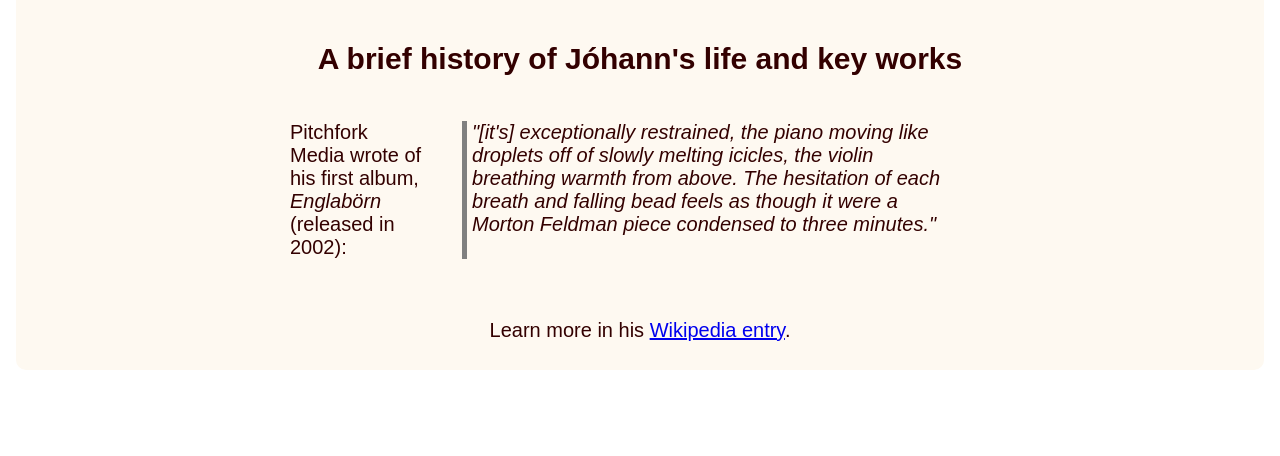
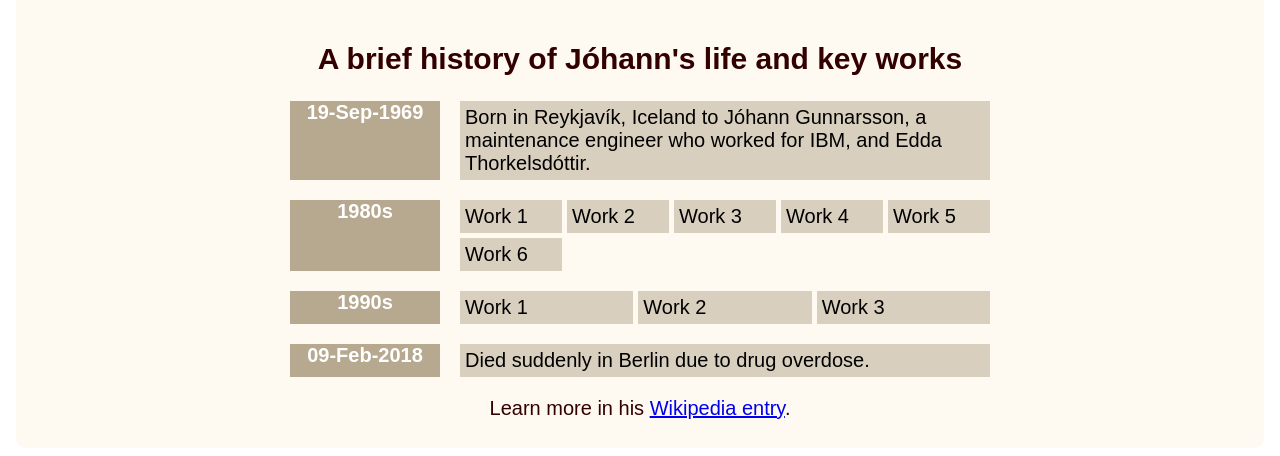
Before and after one commit to lightmotive/fcc-tribute-page, a plain HTML site: page index.html in a window 1280 px wide. Shown: the part 1264-1720 px from the top of the page. Before the commit the page ends 1642 px from the top, so only its background shows below. Drawn offline with Linux system fonts and the light colour scheme.

Commit message:
Add life and key works structure
* Grid for label and events

```diff
--- a/index.html
+++ b/index.html
@@ -37,13 +37,48 @@
         </figure>
 
         <h2>A brief history of Jóhann's life and key works</h2>
-        <div class="information artistic-works-overview">
+        <!-- A front-end framework like React linked to a history database would be useful here! Future projects... :-) -->
+        <div class="history-container">
+            <div class="history-container-row">
+                <div class="history-label"><time datetime="1969-07-09">19-Sep-1969</time></div>
+                <div class="history-events">
+                    <div>Born in Reykjavík, Iceland to Jóhann Gunnarsson, a maintenance engineer who worked for IBM, and
+                        Edda Thorkelsdóttir.</div>
+                </div>
+            </div>
+            <div class="history-container-row">
+                <div class="history-label"><time datetime="1980">1980s</time></div>
+                <div class="history-events">
+                    <div>Work 1</div>
+                    <div>Work 2</div>
+                    <div>Work 3</div>
+                    <div>Work 4</div>
+                    <div>Work 5</div>
+                    <div>Work 6</div>
+                </div>
+            </div>
+            <div class="history-container-row">
+                <div class="history-label"><time datetime="1990">1990s</time></div>
+                <div class="history-events">
+                    <div>Work 1</div>
+                    <div>Work 2</div>
+                    <div>Work 3</div>
+                </div>
+            </div>
+            <div class="history-container-row">
+                <div class="history-label"><time datetime="2018-02-09">09-Feb-2018</time></div>
+                <div class="history-events">
+                    <div>Died suddenly in Berlin due to drug overdose.</div>
+                </div>
+            </div>
+        </div>
+        <!-- <div class="information">
             <p>Pitchfork Media wrote of his first album, <em>Englabörn</em> (released in <time
                     datetime="2002">2002</time>):</p>
             <blockquote>"[it's] exceptionally restrained, the piano moving like droplets off of slowly melting
                 icicles, the violin breathing warmth from above. The hesitation of each breath and falling bead feels as
                 though it were a Morton Feldman piece condensed to three minutes."</blockquote>
-        </div>
+        </div> -->
 
         <p>Learn more in his <a id="tribute-link" href="https://en.wikipedia.org/wiki/J%C3%B3hann_J%C3%B3hannsson"
                 target="_blank">Wikipedia entry</a>.</p>
--- a/style.css
+++ b/style.css
@@ -1,8 +1,65 @@
+/* CSS - Cascading Style Sheet */
+
+/* Palette color codes */
+
+/* Palette URL: http://paletton.com/#uid=10P0u0k1EvS00++0qL43Gr76PmW */
+
+/* Feel free to copy&paste color codes to your application */
+
+/*
+.color-primary-0 {
+    color: #FEF9F1
+}
+
+.color-primary-1 {
+    color: #FFFFFF
+}
+
+.color-primary-2 {
+    color: #FFFEFC
+}
+
+.color-primary-3 {
+    color: #D8CFBF
+}
+
+.color-primary-4 {
+    color: #B7A890
+}
+
+.rgba-primary-0 {
+    color: rgba(254, 249, 241, 1)
+}
+
+.rgba-primary-1 {
+    color: rgba(255, 255, 255, 1)
+}
+
+.rgba-primary-2 {
+    color: rgba(255, 254, 252, 1)
+}
+
+.rgba-primary-3 {
+    color: rgba(216, 207, 191, 1)
+}
+
+.rgba-primary-4 {
+    color: rgba(183, 168, 144, 1)
+} */
+
+/* Generated by Paletton.com © 2002-2014 */
+
+/* http://paletton.com */
+
 :root {
     --content-relative-width: 90vw;
     --content-max-width: 700px;
     --main-background-color: hsl(36, 83%, 97%);
     --main-text-color: hsl(360, 100%, 10%);
+    --highlight-background-color: #B7A890;
+    --highlight-text-color: white;
+    --history-event-background-color: #D8CFBF;
+    --history-event-text-color: black;
 }
 
 html {
@@ -31,7 +88,7 @@ body {
     padding: 1vmin;
 }
 
-.main-content > * {
+.main-content>* {
     width: var(--content-relative-width);
     max-width: var(--content-max-width);
 }
@@ -99,13 +156,49 @@ blockquote {
     border-left: thick solid grey;
 }
 
-.artistic-works-overview {
-    display: flex;
+.history-container {
+    display: grid;
+    grid-template-columns: 1fr;
+    grid-gap: 20px;
 }
 
-@media (max-width: 800px) {
-    /* .main-content .flex-item {
-        padding-left: 2%;
-        padding-right: 2%;
-    } */
+.history-container-row {
+    display: grid;
+    grid-template-columns: 150px 1fr;
+    grid-gap: 20px;
+    grid-template-areas: "history-label history-events";
 }
+
+.history-label {
+    grid-area: "history-label";
+    display: flex;
+    align-items: flex-start;
+    justify-content: center;
+    background-color: var(--highlight-background-color);
+    color: var(--highlight-text-color);
+    font-weight: bold;
+}
+
+.history-events {
+    grid-area: "history-events";
+    display: grid;
+    grid-template-columns: repeat(auto-fit, minmax(100px, 1fr));
+    gap: 5px 5px;
+    text-align: left;
+}
+
+.history-events>* {
+    background-color: var(--history-event-background-color);
+    color: var(--history-event-text-color);
+    padding: 5px;
+}
+
+@media (max-width: 600px) {
+    .history-container-row {
+        grid-template-columns: 1fr;
+        grid-template-areas: "history-label" "history-events";
+    }
+    .history-label {
+        text-align: left;
+    }
+}
```
